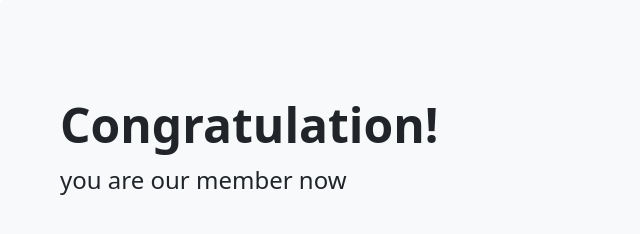
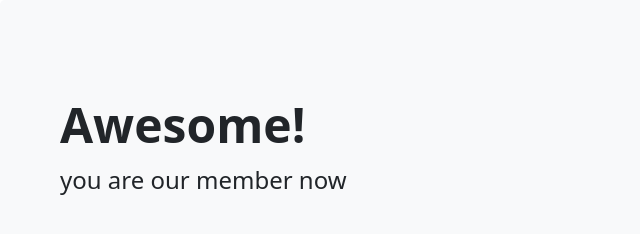
Before and after one commit to tkgking/newsletter, a website: page success.html in a window 1280 px wide. Shown: the whole page, without its empty margins (0-640 px from the left). Drawn offline with nearby package versions, Linux system fonts and the light colour scheme.

Commit message:
change success page h1

```diff
--- a/success.html
+++ b/success.html
@@ -44,7 +44,7 @@
   <body>
     <div class="p-5 mb-4 bg-light rounded-3">
         <div class="container-fluid py-5">
-          <h1 class="display-5 fw-bold">Congratulation!</h1>
+          <h1 class="display-5 fw-bold">Awesome!</h1>
           <p class="col-md-8 fs-4">you are our member now</p>
 
         </div>
```
